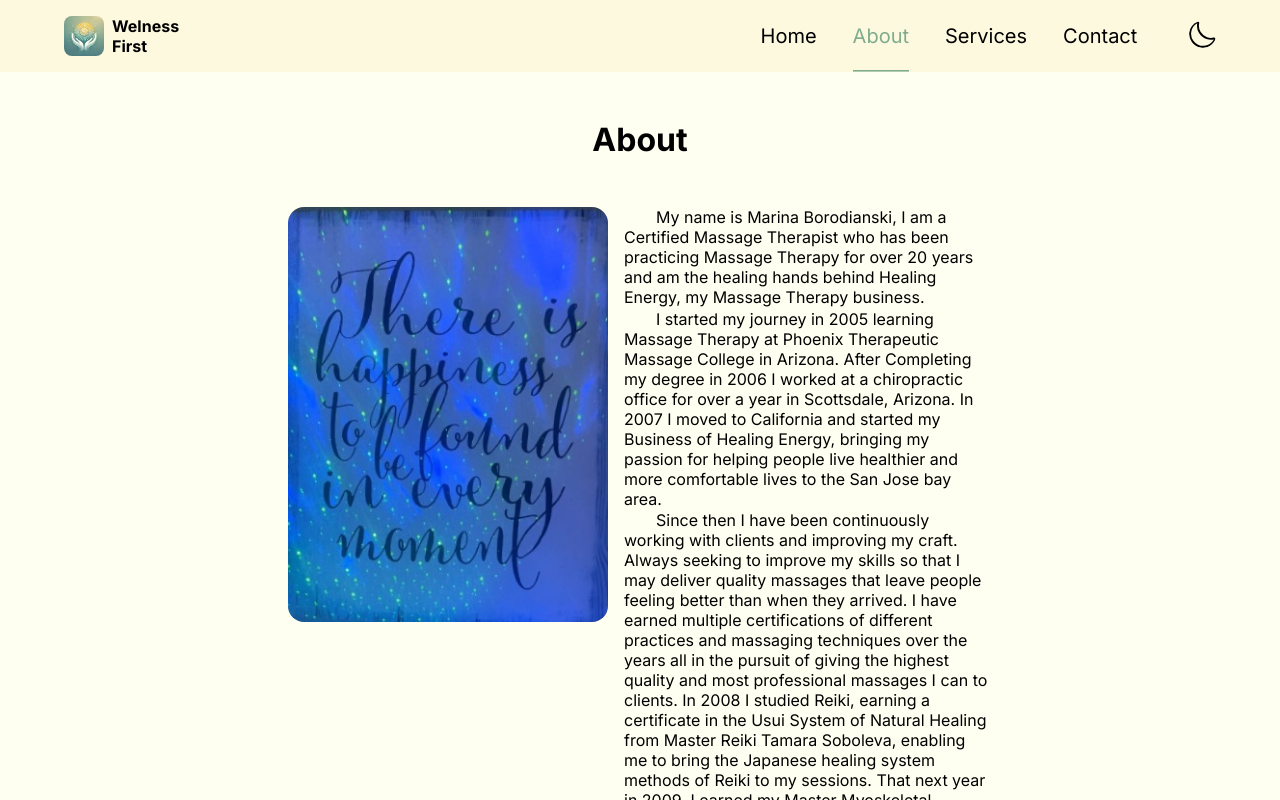
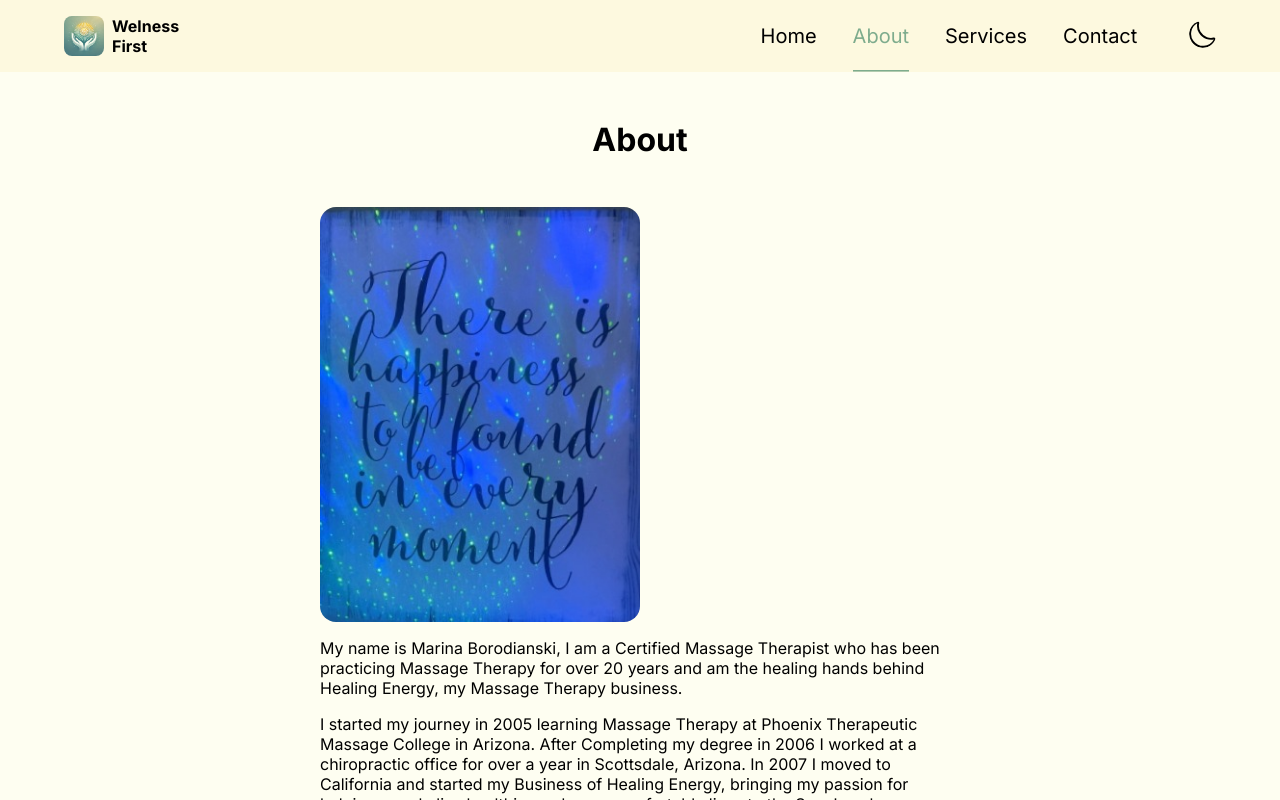
Before and after one commit to VladimirBoro/WelnessFirst, a React (Create React App) app: page /about in a window 1280 px wide. Shown: the top 800 px of the page. Built offline with nearby package versions, Linux system fonts and the light colour scheme.

Commit message:
minor style updates

```diff
--- a/src/pages/about.module.css
+++ b/src/pages/about.module.css
@@ -42,8 +42,7 @@
 }
 
 .paragraph {
-    text-indent: 2em;
-    margin: 0 0 0.1em 0;
+    margin: 0 0 1em 0;
 }
 
 .image {
@@ -72,10 +71,10 @@
     }
 
     .articleSection {
-        flex-direction: row;
+        flex-direction: column;
         align-items: flex-start;
         gap: 1em;
-        width: 80%;
+        width: 40em;
     }
 
     .paragraphs {
--- a/src/pages/contact.module.css
+++ b/src/pages/contact.module.css
@@ -29,6 +29,7 @@
     flex-direction: column;
     justify-content: center;
     gap: 1em;
+    margin-bottom: 4em;
 }
 
 #locationImgs img {
@@ -36,7 +37,6 @@
     height: 30em;
     border-radius: 1em;
     object-fit: cover;
-    margin-bottom: 4em;
 }
 
 #map {
```
